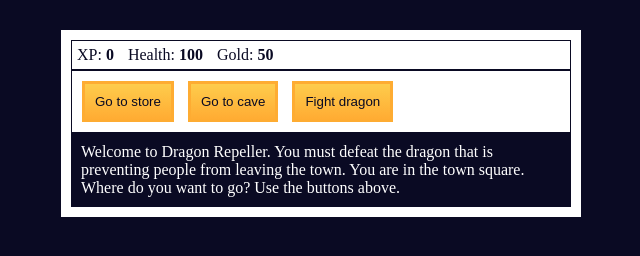
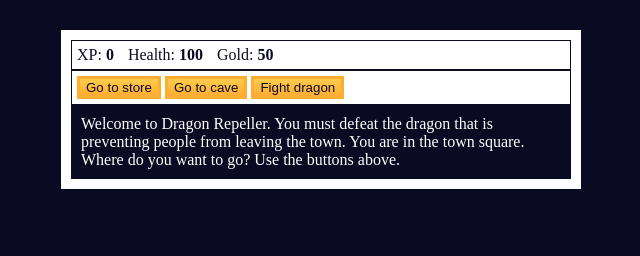
Before and after one commit to SvdNeo/Role_playing_game, a plain HTML site: page index.html in a window 1280 px wide. Shown: the whole page, without its empty margins (319-959 px from the left). Drawn offline with Linux system fonts and the light colour scheme.

Commit message:
updated the css part

```diff
--- a/style.css
+++ b/style.css
@@ -1,45 +1,45 @@
 body {
     background-color: #0a0a23;
   }
+
   #text {
     background-color: #0a0a23;
     color: #ffffff;
     padding: 10px;
   }
+
   #game {
     max-width: 500px;
     max-height: 400px;
     background-color: #ffffff;
     color: #ffffff;
-  margin-top: 30px;
-  margin-bottom: 0;
-  margin-left: auto;
-  margin-right: auto;
+    margin: 30px auto 0px;
     padding: 10px;
   }
 
-#controls, #stats {
+  #controls,
+  #stats {
     border: 1px solid #0a0a23;
+    padding: 5px;
     color: #0a0a23;
-    padding: 5px;
   }
-#monsterStats{
-    display:none;
+
+  #monsterStats {
+    display: none;
     border: 1px solid #0a0a23;
-    color: #0a0a23;
     padding: 5px;
     color: #ffffff;
-    background: #c70d0d;
+    background-color: #c70d0d;
   }
-.stat{
+
+  .stat {
     padding-right: 10px;
   }
+
   button {
     cursor: pointer;
     color: #0a0a23;
     background-color: #feac32;
     background-image: linear-gradient(#fecc4c, #ffac33);
     border: 3px solid #feac32;
-    padding: 10px;
-    margin: 5px;
   }
```
Lines whose indentation alone changed are shown as unchanged.
